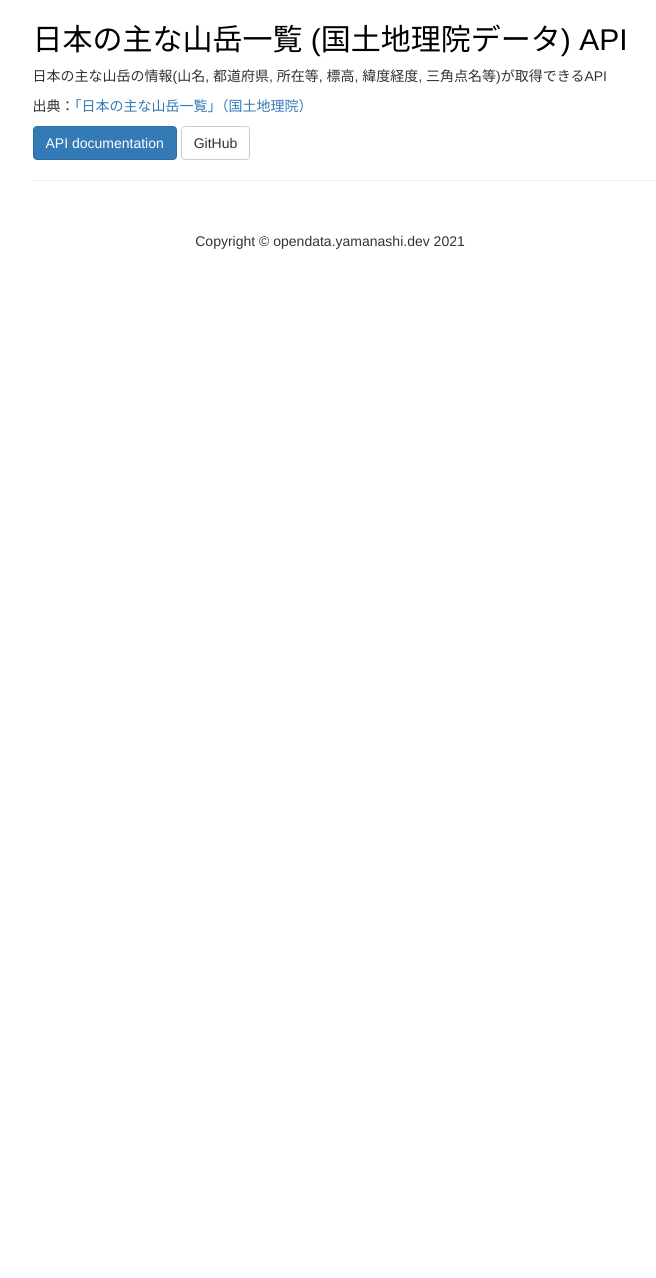
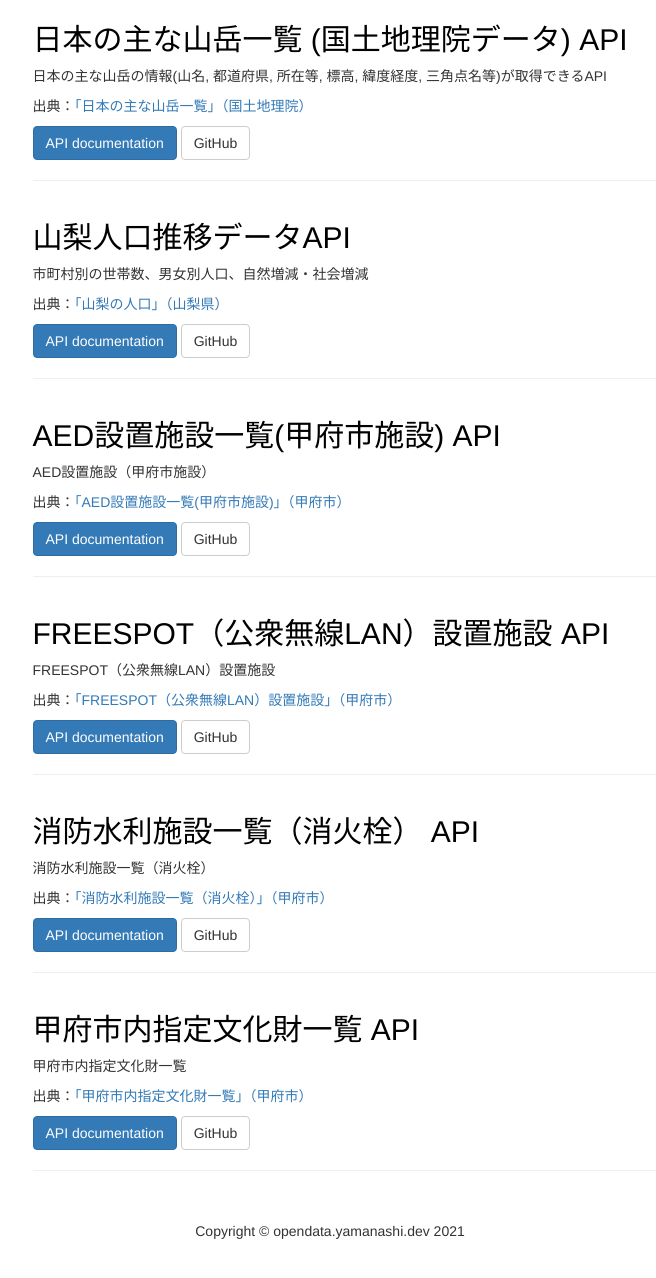
Before and after one commit to opendata-yamanashi/opendata-yamanashi.github.io, a plain HTML site: page index.html in a window 1280 px wide. Shown: the part 464-1742 px from the top of the page, without its empty margins (310-966 px from the left). Before the commit the page ends 800 px from the top, so only its background shows below. Drawn offline with Linux system fonts and the light colour scheme.

Commit message:
[add] APIを追加（5件）

```diff
--- a/index.html
+++ b/index.html
@@ -104,6 +104,76 @@
 				</article>
 			</div>
 			<hr>
+
+			<!-- Articles -->
+			<div class="row">
+				<article class="col-xs-12">
+					<h2>山梨人口推移データAPI</h2>
+					<p>市町村別の世帯数、男女別人口、自然増減・社会増減</p>
+					<p>出典：<a href="https://www.pref.yamanashi.jp/toukei_2/HP/y_pop.html">「山梨の人口」（山梨県） </a></p>
+					<div>
+						<a class="btn btn-primary" href="https://opendata.yamanashi.dev/api/jinko/docs">API documentation</a>
+						<a class="btn btn-default" href="https://github.com/opendata-yamanashi/jinko-api">GitHub</a>
+					</div>
+				</article>
+			</div>
+			<hr>
+
+			<!-- Articles -->
+			<div class="row">
+				<article class="col-xs-12">
+					<h2>AED設置施設一覧(甲府市施設) API</h2>
+					<p>AED設置施設（甲府市施設）</p>
+					<p>出典：<a href="https://www.city.kofu.yamanashi.jp/joho/opendata/shisetsu/index.html">「AED設置施設一覧(甲府市施設)」（甲府市） </a></p>
+					<div>
+						<a class="btn btn-primary" href="https://opendata.yamanashi.dev/api/aed-kofu/docs">API documentation</a>
+						<a class="btn btn-default" href="https://github.com/opendata-yamanashi/aed-kofu-api">GitHub</a>
+					</div>
+				</article>
+			</div>
+			<hr>
+
+			<!-- Articles -->
+			<div class="row">
+				<article class="col-xs-12">
+					<h2>FREESPOT（公衆無線LAN）設置施設 API</h2>
+					<p>FREESPOT（公衆無線LAN）設置施設</p>
+					<p>出典：<a href="https://www.city.kofu.yamanashi.jp/joho/opendata/shisetsu/index.html">「FREESPOT（公衆無線LAN）設置施設」（甲府市） </a></p>
+					<div>
+						<a class="btn btn-primary" href="https://opendata.yamanashi.dev/api/wifi-kofu/docs">API documentation</a>
+						<a class="btn btn-default" href="https://github.com/opendata-yamanashi/wifi-kofu-api">GitHub</a>
+					</div>
+				</article>
+			</div>
+			<hr>
+
+			<!-- Articles -->
+			<div class="row">
+				<article class="col-xs-12">
+					<h2>消防水利施設一覧（消火栓） API</h2>
+					<p>消防水利施設一覧（消火栓）</p>
+					<p>出典：<a href="https://www.city.kofu.yamanashi.jp/joho/opendata/shisetsu/index.html">「消防水利施設一覧（消火栓）」（甲府市） </a></p>
+					<div>
+						<a class="btn btn-primary" href="https://opendata.yamanashi.dev/api/shobo-kofu/docs">API documentation</a>
+						<a class="btn btn-default" href="https://github.com/opendata-yamanashi/shobo-kofu-api">GitHub</a>
+					</div>
+				</article>
+			</div>
+			<hr>
+
+			<!-- Articles -->
+			<div class="row">
+				<article class="col-xs-12">
+					<h2>甲府市内指定文化財一覧 API</h2>
+					<p>甲府市内指定文化財一覧</p>
+					<p>出典：<a href="https://www.city.kofu.yamanashi.jp/joho/opendata/shisetsu/index.html">「甲府市内指定文化財一覧」（甲府市） </a></p>
+					<div>
+						<a class="btn btn-primary" href="https://opendata.yamanashi.dev/api/bunkazai-kofu/docs">API documentation</a>
+						<a class="btn btn-default" href="https://github.com/opendata-yamanashi/bunkazai-kofu-api">GitHub</a>
+					</div>
+				</article>
+			</div>
+			<hr>
 		</div><!--/Center Column-->
 
 	</div><!--/container-fluid-->
```
